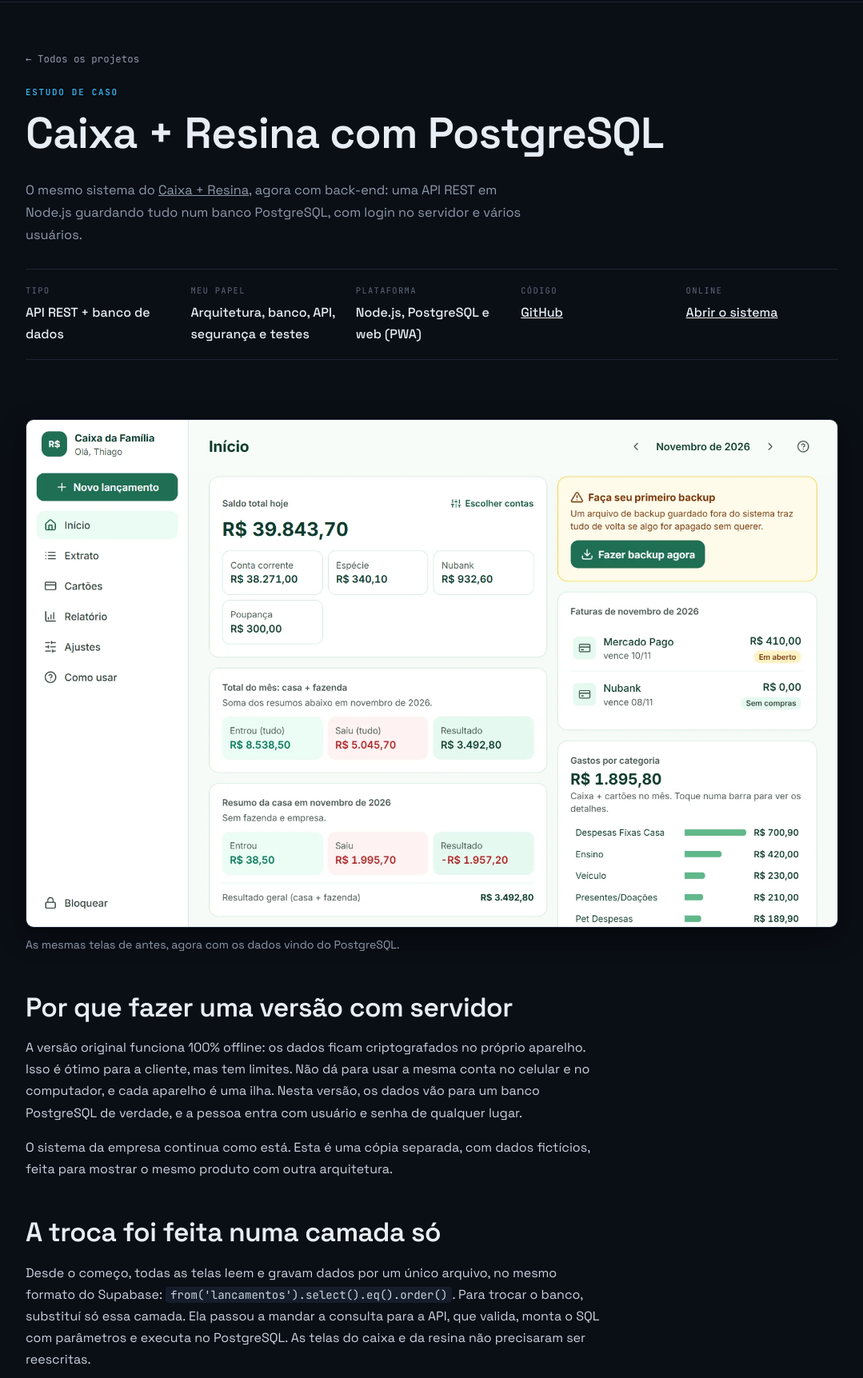
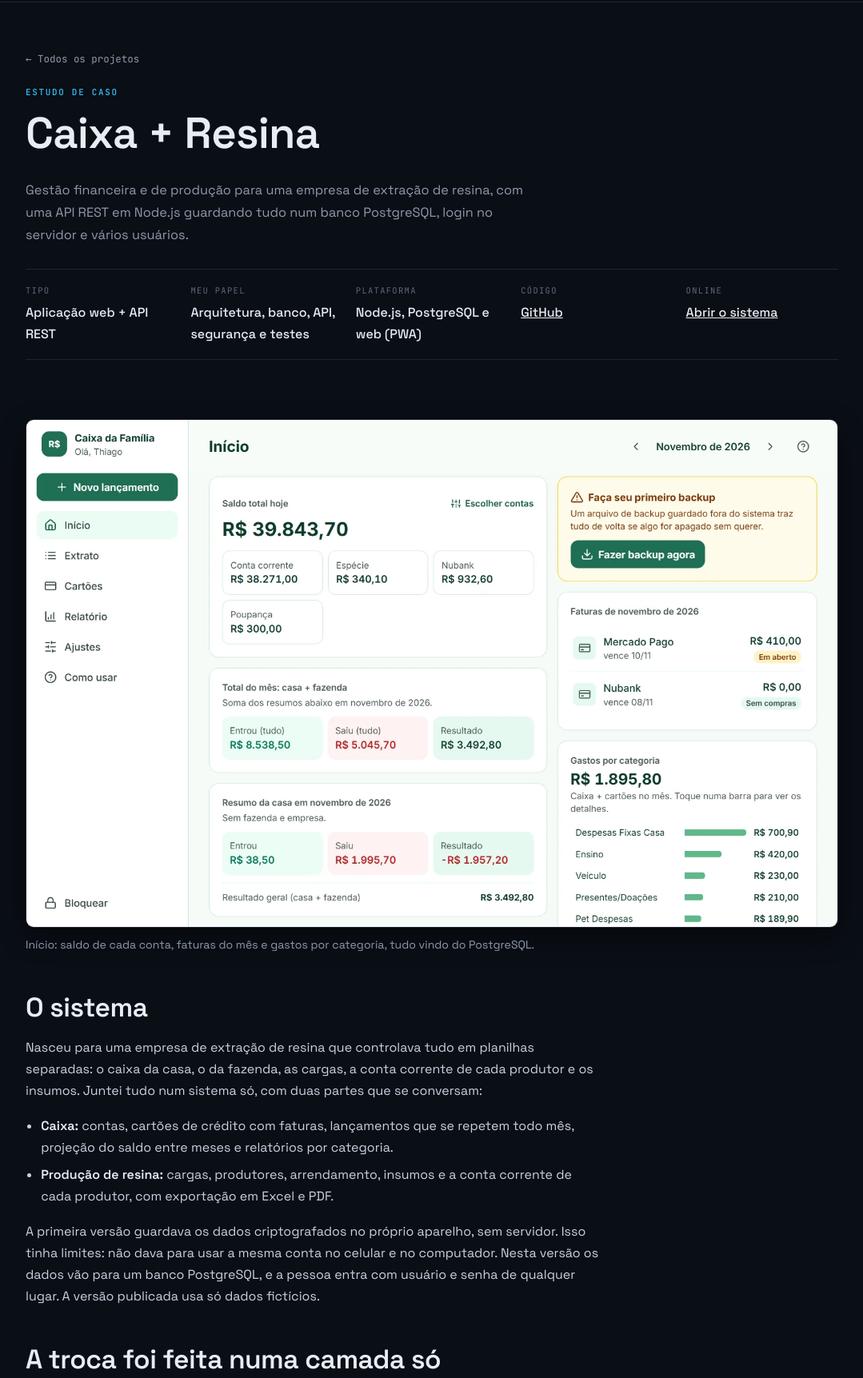
Before and after one commit to devthiagoferreira96-hue/devthiagoferreira96-hue.github.io, a plain HTML site: page projetos/caixa-postgresql.html in a window 1280 px wide. Shown: the part 58-1781 px from the top of the page at 80% size, without its empty margins (100-1179 px from the left). Drawn offline with Linux system fonts and the light colour scheme.

Commit message:
Portfólio: só o card do PostgreSQL; versão original acessível pela página dele
Co-Authored-By: Claude Opus 5.5 <noreply@anthropic.com>

```diff
--- a/projetos/caixa-postgresql.html
+++ b/projetos/caixa-postgresql.html
@@ -3,9 +3,9 @@
 <head>
   <meta charset="utf-8">
   <meta name="viewport" content="width=device-width, initial-scale=1">
-  <title>Caixa + Resina com PostgreSQL · Thiago Proença</title>
-  <meta name="description" content="Estudo de caso: o sistema Caixa + Resina ganhou uma API REST em Node.js e um banco PostgreSQL, com login seguro e vários usuários.">
-  <meta property="og:title" content="Caixa + Resina com PostgreSQL · Estudo de caso">
+  <title>Caixa + Resina · Thiago Proença</title>
+  <meta name="description" content="Estudo de caso: sistema de gestão financeira e de produção para uma empresa de extração de resina, com API REST em Node.js e banco PostgreSQL.">
+  <meta property="og:title" content="Caixa + Resina · Estudo de caso">
   <meta property="og:image" content="../img/caixa-postgresql/inicio.webp">
   <link rel="preconnect" href="https://fonts.googleapis.com">
   <link rel="preconnect" href="https://fonts.gstatic.com" crossorigin>
@@ -31,10 +31,10 @@
       <div class="caso-cabeca">
         <a class="voltar" href="../#projetos">← Todos os projetos</a>
         <span class="rotulo" style="display:block">Estudo de caso</span>
-        <h1>Caixa + Resina com PostgreSQL</h1>
-        <p class="sub">O mesmo sistema do <a href="caixa-resina.html">Caixa + Resina</a>, agora com back-end: uma API REST em Node.js guardando tudo num banco PostgreSQL, com login no servidor e vários usuários.</p>
+        <h1>Caixa + Resina</h1>
+        <p class="sub">Gestão financeira e de produção para uma empresa de extração de resina, com uma API REST em Node.js guardando tudo num banco PostgreSQL, login no servidor e vários usuários.</p>
         <dl class="fatos">
-          <div><dt>Tipo</dt><dd>API REST + banco de dados</dd></div>
+          <div><dt>Tipo</dt><dd>Aplicação web + API REST</dd></div>
           <div><dt>Meu papel</dt><dd>Arquitetura, banco, API, segurança e testes</dd></div>
           <div><dt>Plataforma</dt><dd>Node.js, PostgreSQL e web (PWA)</dd></div>
           <div><dt>Código</dt><dd><a href="https://github.com/devthiagoferreira96-hue/caixa-resina-postgresql">GitHub</a></dd></div>
@@ -44,13 +44,17 @@
 
       <figure>
         <img src="../img/caixa-postgresql/inicio.webp" alt="Tela inicial com o saldo total, o saldo de cada conta, as faturas do mês e os gastos por categoria, carregados do PostgreSQL" width="1600" height="1000">
-        <figcaption>As mesmas telas de antes, agora com os dados vindo do PostgreSQL.</figcaption>
+        <figcaption>Início: saldo de cada conta, faturas do mês e gastos por categoria, tudo vindo do PostgreSQL.</figcaption>
       </figure>
 
       <div class="texto">
-        <h2>Por que fazer uma versão com servidor</h2>
-        <p>A versão original funciona 100% offline: os dados ficam criptografados no próprio aparelho. Isso é ótimo para a cliente, mas tem limites. Não dá para usar a mesma conta no celular e no computador, e cada aparelho é uma ilha. Nesta versão, os dados vão para um banco PostgreSQL de verdade, e a pessoa entra com usuário e senha de qualquer lugar.</p>
-        <p>O sistema da empresa continua como está. Esta é uma cópia separada, com dados fictícios, feita para mostrar o mesmo produto com outra arquitetura.</p>
+        <h2>O sistema</h2>
+        <p>Nasceu para uma empresa de extração de resina que controlava tudo em planilhas separadas: o caixa da casa, o da fazenda, as cargas, a conta corrente de cada produtor e os insumos. Juntei tudo num sistema só, com duas partes que se conversam:</p>
+        <ul>
+          <li><strong>Caixa:</strong> contas, cartões de crédito com faturas, lançamentos que se repetem todo mês, projeção do saldo entre meses e relatórios por categoria.</li>
+          <li><strong>Produção de resina:</strong> cargas, produtores, arrendamento, insumos e a conta corrente de cada produtor, com exportação em Excel e PDF.</li>
+        </ul>
+        <p>A primeira versão guardava os dados criptografados no próprio aparelho, sem servidor. Isso tinha limites: não dava para usar a mesma conta no celular e no computador. Nesta versão os dados vão para um banco PostgreSQL, e a pessoa entra com usuário e senha de qualquer lugar. A versão publicada usa só dados fictícios.</p>
 
         <h2>A troca foi feita numa camada só</h2>
         <p>Desde o começo, todas as telas leem e gravam dados por um único arquivo, no mesmo formato do Supabase: <code>from('lancamentos').select().eq().order()</code>. Para trocar o banco, substituí só essa camada. Ela passou a mandar a consulta para a API, que valida, monta o SQL com parâmetros e executa no PostgreSQL. As telas do caixa e da resina não precisaram ser reescritas.</p>
@@ -105,8 +109,8 @@
         <h2>Testes</h2>
         <ul>
           <li><strong>15 testes da API</strong> rodando num PostgreSQL de verdade, em memória (PGlite): login, limite de tentativas, recuperação de senha, filtros, <code>RESTRICT</code>, <code>CASCADE</code> e <code>SET NULL</code>, isolamento entre usuários, tentativas de SQL injection e backup quebrado.</li>
-          <li><strong>350 checagens de navegador</strong> com Playwright, usando o sistema inteiro como uma pessoa usaria (cargas, conta corrente, insumos, cartões, transferências, projeção, celular). Todas passaram com o banco novo.</li>
-          <li><strong>245 testes das regras de cálculo</strong>, que vieram da versão original e continuaram passando.</li>
+          <li><strong>350 checagens de navegador</strong> com Playwright, usando o sistema inteiro como uma pessoa usaria (cargas, conta corrente, insumos, cartões, transferências, projeção, celular). Todas passaram com o banco PostgreSQL.</li>
+          <li><strong>245 testes das regras de cálculo</strong> (saldos, faturas, parcelas e projeção).</li>
         </ul>
 
         <h2>Rodar e publicar</h2>
```
Also changed, not shown: index.html (+3 -5 lines), projetos/caixa-resina.html (+5 -5 lines).
